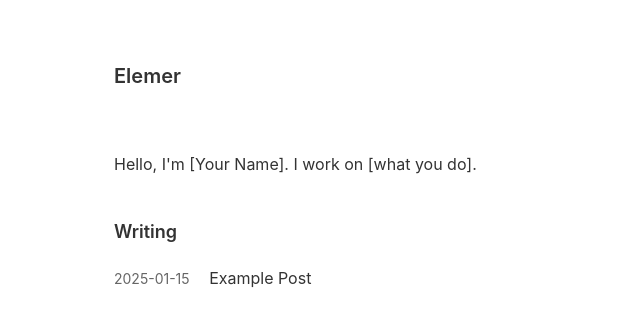
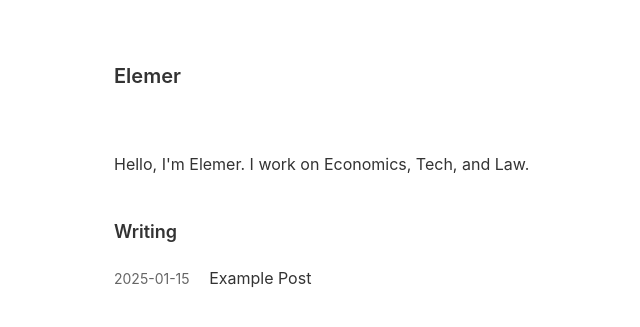
Before and after one commit to elemer1/elemer1.github.io, a Jekyll site: the page built from index.html, in a window 1280 px wide. Shown: the top 327 px of the page, without its empty margins (221-861 px from the left). Built offline with Jekyll 4.4.1, drawn with Linux system fonts in a browser that asks for light colours.

Commit message:
Update index.html

```diff
--- a/index.html
+++ b/index.html
@@ -2,7 +2,7 @@
 layout: default
 ---
 
-<p>Hello, I'm [Your Name]. I work on [what you do].</p>
+<p>Hello, I'm Elemer. I work on Economics, Tech, and Law.</p>
 
 <h2>Writing</h2>
 <ul class="post-list">
```
